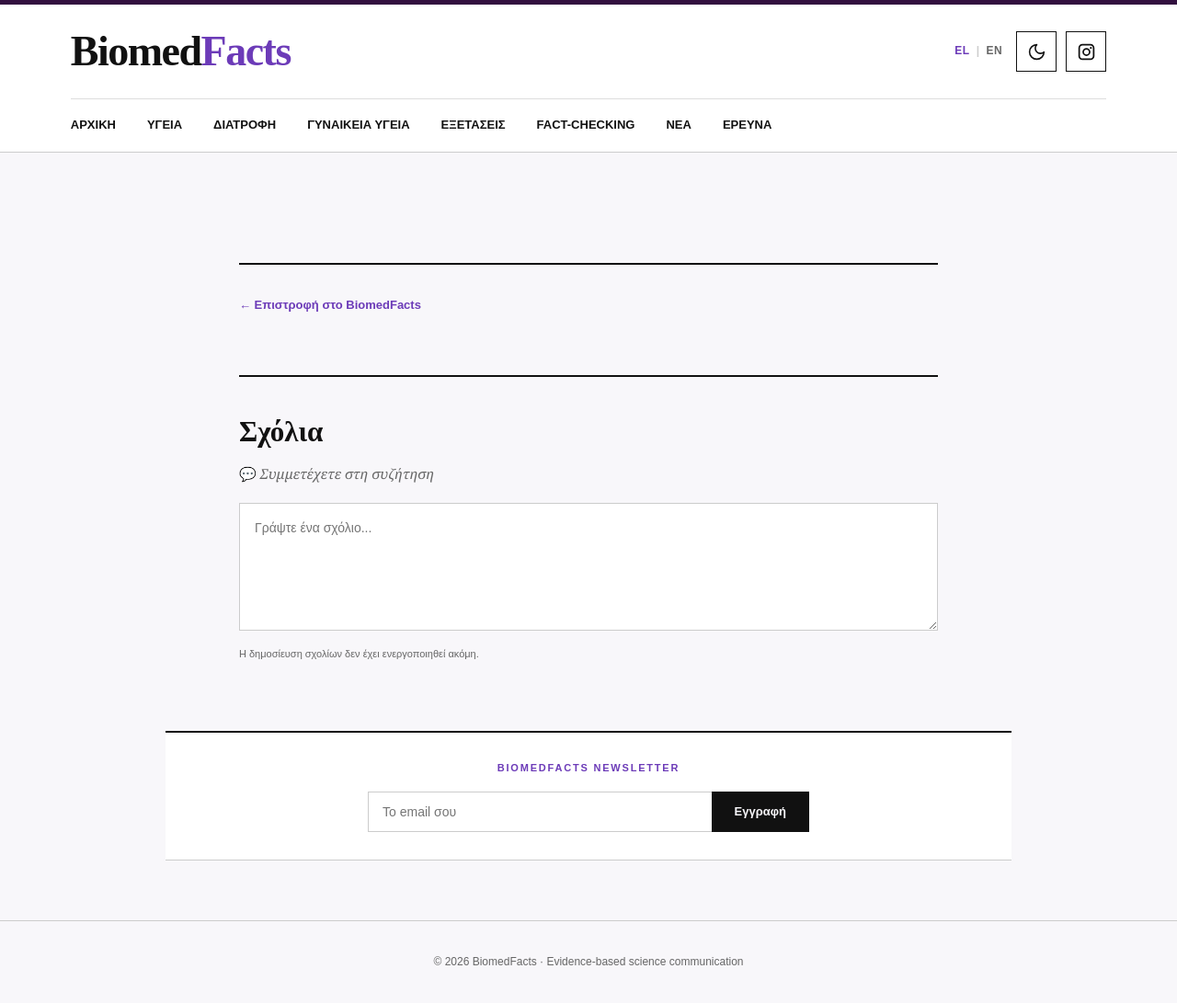
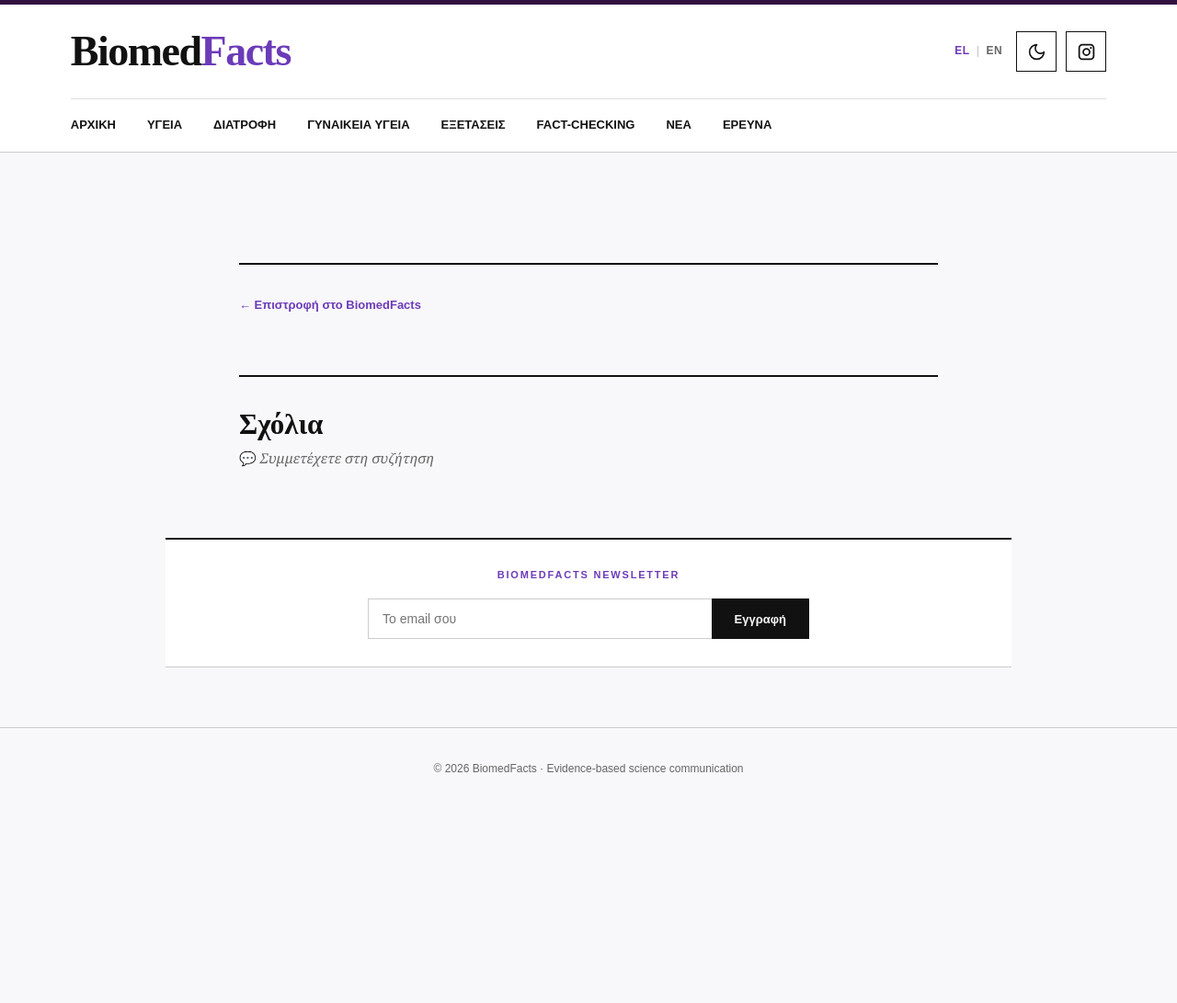
Before and after one commit to BiomedFacts/BiomedFacts, a Jekyll site: the page built from _layouts/post.html, in a window 1280 px wide. Shown: the whole page at 92% size. Built offline with Jekyll 4.4.1, drawn with Linux system fonts in a browser that asks for light colours; comment, search, counter and statistics services are not loaded; after the commit the page ends 900 px from its top, so only the background shows below that.

Commit message:
Update post.html

```diff
--- a/_layouts/post.html
+++ b/_layouts/post.html
@@ -86,15 +92,10 @@
   {% endif %}
 
 
-  <link
-    rel="canonical"
-    href="{{ page.url | absolute_url }}"
-  >
-
-
-  <!-- =====================================
-       LOAD SAVED LIGHT / DARK MODE
-  ====================================== -->
+
+  <!-- ==========================================
+       LOAD SAVED THEME
+  =========================================== -->
 
   <script>
 
@@ -105,10 +106,13 @@
 
       const prefersDark =
         window.matchMedia &&
-        window.matchMedia("(prefers-color-scheme: dark)").matches;
+        window.matchMedia(
+          "(prefers-color-scheme: dark)"
+        ).matches;
 
       const theme =
-        savedTheme || (prefersDark ? "dark" : "light");
+        savedTheme ||
+        (prefersDark ? "dark" : "light");
 
 
       document.documentElement.setAttribute(
@@ -121,34 +125,28 @@
   </script>
 
 
+
   <style>
 
-    /* =====================================
+    /* ==========================================
        COLORS
-    ====================================== */
+    =========================================== */
 
     :root {
 
       --background: #f8f7fa;
-
       --surface: #ffffff;
 
       --text: #111111;
-
       --muted: #666666;
 
       --border: #cccccc;
-
       --soft-border: #dddddd;
 
       --accent: #6c3bb8;
-
       --top-border: #32103f;
 
-      --input-background: #ffffff;
-
       --blockquote-background: #f0edf4;
-
       --code-background: #eeeeee;
     }
 
@@ -156,45 +154,35 @@
     html[data-theme="dark"] {
 
       --background: #111111;
-
       --surface: #1b1b1b;
 
       --text: #f4f4f4;
-
       --muted: #b5b5b5;
 
       --border: #444444;
-
       --soft-border: #333333;
 
       --accent: #b58cff;
-
       --top-border: #6c3bb8;
 
-      --input-background: #151515;
-
       --blockquote-background: #1d1922;
-
       --code-background: #242424;
     }
 
 
-    /* =====================================
+
+    /* ==========================================
        BASIC
-    ====================================== */
+    =========================================== */
 
     * {
-
       box-sizing: border-box;
-
       margin: 0;
-
       padding: 0;
     }
 
 
     html {
-
       scroll-behavior: smooth;
     }
 
@@ -202,7 +190,6 @@
     body {
 
       background: var(--background);
-
       color: var(--text);
 
       font-family: Arial, sans-serif;
@@ -216,16 +203,16 @@
 
 
     a {
-
       color: inherit;
     }
 
 
-    /* =====================================
-       HEADER
-    ====================================== */
-
-    header {
+
+    /* ==========================================
+       SITE HEADER
+    =========================================== */
+
+    .site-header {
 
       background: var(--surface);
 
@@ -235,12 +222,7 @@
       border-bottom:
         1px solid var(--border);
 
-      padding:
-        28px 6% 0;
-
-      transition:
-        background 0.25s ease,
-        border-color 0.25s ease;
+      padding: 28px 6% 0;
     }
 
 
@@ -249,7 +231,6 @@
       display: flex;
 
       align-items: center;
-
       justify-content: space-between;
 
       gap: 25px;
@@ -283,14 +264,14 @@
 
 
     .logo span {
-
       color: var(--accent);
     }
 
 
-    /* =====================================
+
+    /* ==========================================
        HEADER ACTIONS
-    ====================================== */
+    =========================================== */
 
     .header-actions {
 
@@ -351,18 +330,19 @@
     }
 
 
-    /* ICON BUTTONS */
+
+    /* ==========================================
+       ICON BUTTONS
+    =========================================== */
 
     .icon-button {
 
       width: 44px;
-
       height: 44px;
 
       display: flex;
 
       align-items: center;
-
       justify-content: center;
 
       background: var(--surface);
@@ -387,7 +367,6 @@
     .icon-button svg {
 
       width: 21px;
-
       height: 21px;
 
       fill: none;
@@ -405,7 +384,6 @@
     .instagram-button svg {
 
       fill: currentColor;
-
       stroke: none;
     }
 
@@ -447,9 +426,10 @@
     }
 
 
-    /* =====================================
+
+    /* ==========================================
        NAVIGATION
-    ====================================== */
+    =========================================== */
 
     nav {
 
@@ -461,8 +441,7 @@
 
       gap: 18px 34px;
 
-      padding:
-        18px 0;
+      padding: 18px 0;
 
       border-top:
         1px solid var(--soft-border);
@@ -612,16 +598,16 @@
     }
 
 
-    /* =====================================
+
+    /* ==========================================
        ARTICLE BODY
-    ====================================== */
+    =========================================== */
 
     .article-body {
 
       max-width: 760px;
 
-      margin:
-        0 auto;
+      margin: 0 auto;
 
       font-family:
         Georgia,
@@ -662,32 +648,22 @@
 
 
     .article-body h1 {
-
       font-size: 36px;
     }
 
 
     .article-body h2 {
-
       font-size: 31px;
     }
 
 
     .article-body h3 {
-
       font-size: 25px;
     }
 
 
     .article-body h4 {
-
       font-size: 21px;
-    }
-
-
-    .article-body strong {
-
-      font-weight: 700;
     }
 
 
@@ -782,7 +758,9 @@
       margin:
         30px 0;
 
-      font-family: Arial, sans-serif;
+      font-family:
+        Arial,
+        sans-serif;
 
       font-size: 14px;
     }
@@ -791,8 +769,7 @@
     .article-body th,
     .article-body td {
 
-      padding:
-        12px;
+      padding: 12px;
 
       border:
         1px solid var(--border);
@@ -808,9 +785,10 @@
     }
 
 
-    /* =====================================
+
+    /* ==========================================
        ARTICLE END
-    ====================================== */
+    =========================================== */
 
     .article-end {
 
@@ -866,19 +845,21 @@
 
     .comments-section h2 {
 
-      margin-bottom: 8px;
+      margin-bottom: 7px;
 
       font-family:
         "Times New Roman",
         serif;
 
       font-size: 31px;
+
+      line-height: 1.1;
     }
 
 
     .comments-intro {
 
-      margin-bottom: 20px;
+      margin-bottom: 28px;
 
       color: var(--muted);
 
@@ -891,173 +872,144 @@
     }
 
 
-    .comment-field {
+    .giscus {
 
       width: 100%;
-
-      min-height: 130px;
-
-      resize: vertical;
-
-      padding: 16px;
+    }
+
+
+    .giscus-frame {
+
+      width: 100%;
+
+      border: none;
+    }
+
+
+
+    /* ==========================================
+       NEWSLETTER
+    =========================================== */
+
+    .newsletter {
+
+      width:
+        min(920px, 88%);
+
+      margin:
+        75px auto 0;
+
+      padding:
+        30px 20px;
 
       background:
-        var(--input-background);
+        var(--surface);
+
+      text-align: center;
+
+      border-top:
+        2px solid var(--text);
+
+      border-bottom:
+        1px solid var(--border);
+    }
+
+
+    .newsletter-label {
+
+      margin-bottom: 16px;
+
+      color: var(--accent);
+
+      font-size: 11px;
+
+      font-weight: bold;
+
+      letter-spacing: 1.8px;
+    }
+
+
+    .newsletter-form {
+
+      display: flex;
+
+      max-width: 480px;
+
+      margin:
+        0 auto;
+    }
+
+
+    .newsletter-form input {
+
+      flex: 1;
+
+      min-width: 0;
+
+      padding:
+        13px 15px;
+
+      background:
+        var(--surface);
 
       color: var(--text);
 
       border:
         1px solid var(--border);
 
-      font-family: Arial, sans-serif;
+      border-right: none;
 
       font-size: 14px;
 
-      line-height: 1.5;
-
       outline: none;
     }
 
 
-    .comment-field:focus {
+    .newsletter-form input:focus {
 
       border-color:
         var(--accent);
     }
 
 
-    .comments-note {
-
-      margin-top: 9px;
-
-      color: var(--muted);
-
-      font-size: 11px;
-    }
-
-
-    /* =====================================
-       NEWSLETTER
-    ====================================== */
-
-    .newsletter {
-
-      width:
-        min(920px, 88%);
-
-      margin:
-        75px auto 0;
+    .newsletter-form button {
 
       padding:
-        30px 20px;
+        13px 24px;
+
+      border:
+        1px solid var(--text);
 
       background:
-        var(--surface);
-
-      text-align: center;
-
-      border-top:
-        2px solid var(--text);
-
-      border-bottom:
-        1px solid var(--border);
-    }
-
-
-    .newsletter-label {
-
-      margin-bottom: 16px;
-
-      color: var(--accent);
-
-      font-size: 11px;
+        var(--text);
+
+      color:
+        var(--background);
+
+      font-size: 13px;
 
       font-weight: bold;
 
-      letter-spacing: 1.8px;
-    }
-
-
-    .newsletter-form {
-
-      display: flex;
-
-      max-width: 480px;
-
-      margin:
-        0 auto;
-    }
-
-
-    .newsletter-form input {
-
-      flex: 1;
-
-      min-width: 0;
-
-      padding:
-        13px 15px;
+      cursor: pointer;
+    }
+
+
+    .newsletter-form button:hover {
 
       background:
-        var(--input-background);
-
-      color: var(--text);
-
-      border:
-        1px solid var(--border);
-
-      border-right: none;
-
-      font-size: 14px;
-
-      outline: none;
-    }
-
-
-    .newsletter-form input:focus {
+        var(--accent);
 
       border-color:
         var(--accent);
-    }
-
-
-    .newsletter-form button {
-
-      padding:
-        13px 24px;
-
-      border:
-        1px solid var(--text);
-
-      background:
-        var(--text);
-
-      color:
-        var(--background);
-
-      font-size: 13px;
-
-      font-weight: bold;
-
-      cursor: pointer;
-    }
-
-
-    .newsletter-form button:hover {
-
-      background:
-        var(--accent);
-
-      border-color:
-        var(--accent);
 
       color: #ffffff;
     }
 
 
-    /* =====================================
+
+    /* ==========================================
        FOOTER
-    ====================================== */
+    =========================================== */
 
     footer {
 
@@ -1077,13 +1029,14 @@
     }
 
 
-    /* =====================================
-       MOBILE
-    ====================================== */
+
+    /* ==========================================
+       TABLET / MOBILE
+    =========================================== */
 
     @media (max-width: 700px) {
 
-      header {
+      .site-header {
 
         padding:
           22px 5% 0;
@@ -1191,20 +1144,23 @@
 
 
       .article-body h1 {
-
         font-size: 31px;
       }
 
 
       .article-body h2 {
-
         font-size: 27px;
       }
 
 
       .article-body h3 {
-
         font-size: 23px;
+      }
+
+
+      .comments-section h2 {
+
+        font-size: 28px;
       }
 
 
@@ -1282,17 +1238,16 @@
 <body>
 
 
-<!-- =====================================
+
+<!-- ==========================================
      HEADER
-====================================== -->
-
-<header>
+=========================================== -->
+
+<header class="site-header">
 
 
   <div class="header-top">
 
-
-    <!-- LOGO -->
 
     <a
       href="{% if is_english %}{{ '/en/' | relative_url }}{% else %}{{ '/' | relative_url }}{% endif %}"
@@ -1377,9 +1332,9 @@
 
 
 
-      <!-- =====================================
+      <!-- ======================================
            LIGHT / DARK
-      ====================================== -->
+      ======================================= -->
 
       <button
         class="icon-button"
@@ -1390,8 +1345,6 @@
       >
 
 
-        <!-- MOON -->
-
         <svg
           class="moon-icon"
           viewBox="0 0 24 24"
@@ -1405,8 +1358,6 @@
         </svg>
 
 
-        <!-- SUN -->
-
         <svg
           class="sun-icon"
           viewBox="0 0 24 24"
@@ -1449,9 +1400,9 @@
 
 
 
-      <!-- =====================================
+      <!-- ======================================
            INSTAGRAM
-      ====================================== -->
+      ======================================= -->
 
       <a
         class="icon-button instagram-button"
@@ -1574,9 +1525,9 @@
 
 
 
-<!-- =====================================
+<!-- ==========================================
      ARTICLE
-====================================== -->
+=========================================== -->
 
 <main class="article-container">
 
@@ -1584,14 +1535,7 @@
   <article>
 
 
-    <header
-      class="article-header"
-      style="
-        background:none;
-        border:none;
-        padding:0;
-      "
-    >
+    <div class="article-header">
 
 
       {% if page.category %}
@@ -1620,21 +1564,15 @@
         {% if page.author %}
 
           <span>
-
             {{ page.author }}
-
           </span>
 
+
+          <span class="meta-dot"></span>
+
         {% endif %}
 
 
-        {% if page.author %}
-
-          <span class="meta-dot"></span>
-
-        {% endif %}
-
-
         <span>
 
           {{ page.date | date: "%d/%m/%Y" }}
@@ -1733,21 +1675,6 @@
       </p>
 
 
-      <textarea
-        class="comment-field"
-        rows="5"
-        placeholder="Write a comment..."
-        aria-label="Write a comment"
-      ></textarea>
-
-
-      <p class="comments-note">
-
-        Comment publishing is not enabled yet.
-
-      </p>
-
-
     {% else %}
 
 
@@ -1763,24 +1690,31 @@
       </p>
 
 
-      <textarea
-        class="comment-field"
-        rows="5"
-        placeholder="Γράψτε ένα σχόλιο..."
-        aria-label="Γράψτε ένα σχόλιο"
-      ></textarea>
-
-
-      <p class="comments-note">
-
-        Η δημοσίευση σχολίων δεν έχει ενεργοποιηθεί ακόμη.
-
-      </p>
-
-
     {% endif %}
 
 
+
+    <div class="giscus"></div>
+
+
+    <script
+      src="https://giscus.app/client.js"
+      data-repo="BiomedFacts/BiomedFacts"
+      data-repo-id="R_kgDOUVcRYw"
+      data-category="Announcements"
+      data-category-id="DIC_kwDOUVcRY84DFXZD"
+      data-mapping="pathname"
+      data-strict="0"
+      data-reactions-enabled="1"
+      data-emit-metadata="0"
+      data-input-position="bottom"
+      data-theme="preferred_color_scheme"
+      data-lang="{% if is_english %}en{% else %}el{% endif %}"
+      crossorigin="anonymous"
+      async>
+    </script>
+
+
   </section>
 
 
@@ -1788,9 +1722,9 @@
 
 
 
-<!-- =====================================
+<!-- ==========================================
      NEWSLETTER
-====================================== -->
+=========================================== -->
 
 <section class="newsletter">
 
@@ -1800,7 +1734,6 @@
     BIOMEDFACTS NEWSLETTER
 
   </p>
-
 
 
   <div class="newsletter-form">
@@ -1850,9 +1783,9 @@
 
 
 
-<!-- =====================================
+<!-- ==========================================
      FOOTER
-====================================== -->
+=========================================== -->
 
 <footer>
 
@@ -1862,16 +1795,16 @@
 
 
 
-<!-- =====================================
+<!-- ==========================================
      JAVASCRIPT
-====================================== -->
+=========================================== -->
 
 <script>
 
 
-  /* =====================================
+  /* ==========================================
      LANGUAGE MEMORY
-  ====================================== */
+  =========================================== */
 
   const languageLinks =
     document.querySelectorAll(
@@ -1881,29 +1814,112 @@
 
   languageLinks.forEach(link => {
 
-
     link.addEventListener(
       "click",
       function () {
-
 
         localStorage.setItem(
           "biomedfacts-language",
           this.dataset.language
         );
 
-
       }
     );
 
-
   });
 
 
 
-  /* =====================================
-     LIGHT / DARK
-  ====================================== */
+  /* ==========================================
+     GISCUS THEME
+  =========================================== */
+
+  function updateGiscusTheme(theme) {
+
+    const iframe =
+      document.querySelector(
+        "iframe.giscus-frame"
+      );
+
+
+    if (!iframe) {
+      return;
+    }
+
+
+    iframe.contentWindow.postMessage(
+
+      {
+        giscus: {
+
+          setConfig: {
+            theme: theme
+          }
+
+        }
+      },
+
+      "https://giscus.app"
+
+    );
+
+  }
+
+
+
+  /* ==========================================
+     WAIT UNTIL GISCUS LOADS
+  =========================================== */
+
+  const giscusObserver =
+    new MutationObserver(function () {
+
+
+      const iframe =
+        document.querySelector(
+          "iframe.giscus-frame"
+        );
+
+
+      if (iframe) {
+
+
+        const currentTheme =
+          document.documentElement
+            .getAttribute(
+              "data-theme"
+            );
+
+
+        updateGiscusTheme(
+          currentTheme
+        );
+
+
+        giscusObserver.disconnect();
+
+      }
+
+
+    });
+
+
+  giscusObserver.observe(
+
+    document.body,
+
+    {
+      childList: true,
+      subtree: true
+    }
+
+  );
+
+
+
+  /* ==========================================
+     LIGHT / DARK MODE
+  =========================================== */
 
   const themeToggle =
     document.getElementById(
```
Also changed, not shown: other parts of _layouts/post.html (+53 -31 lines).
